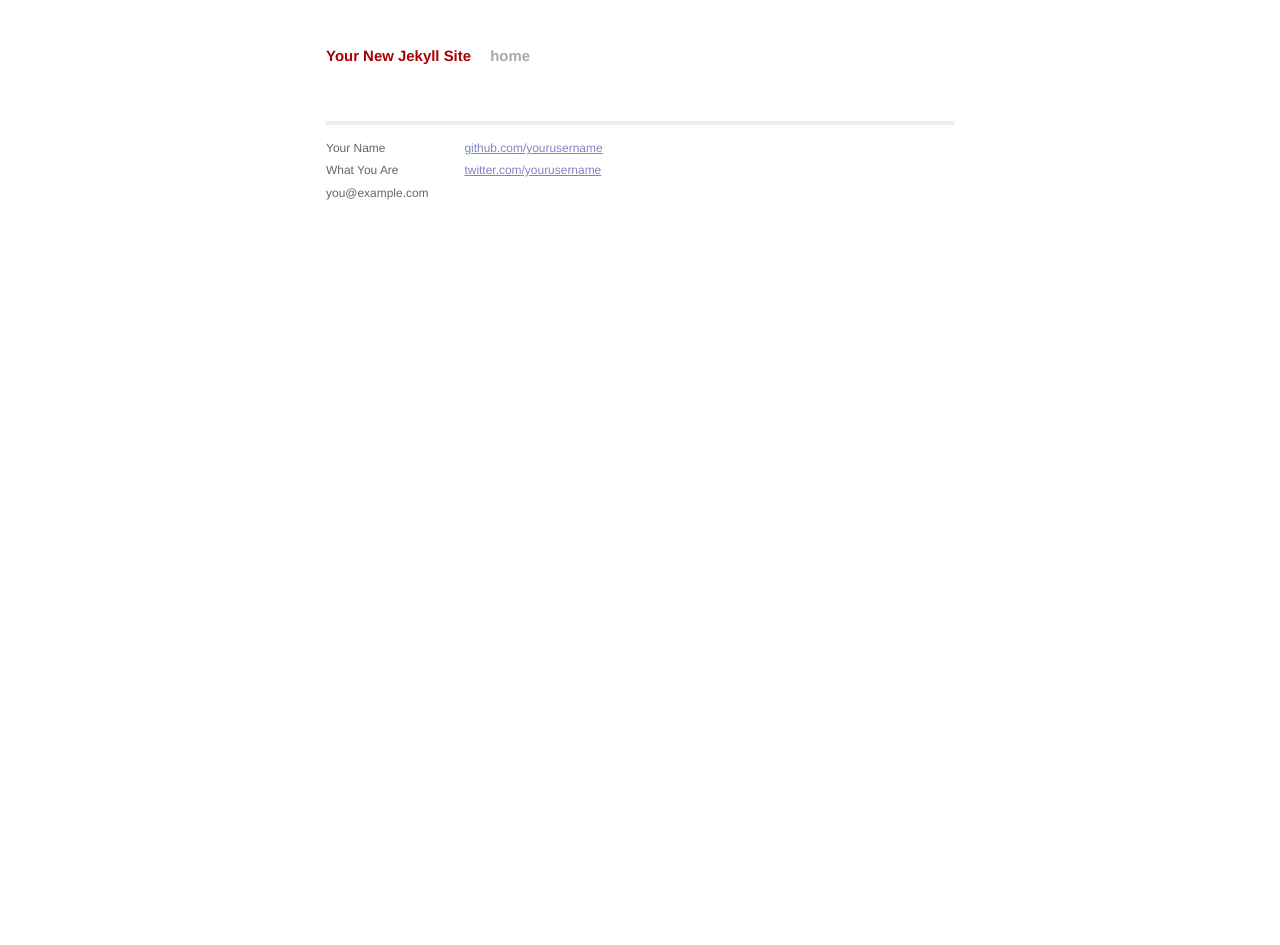
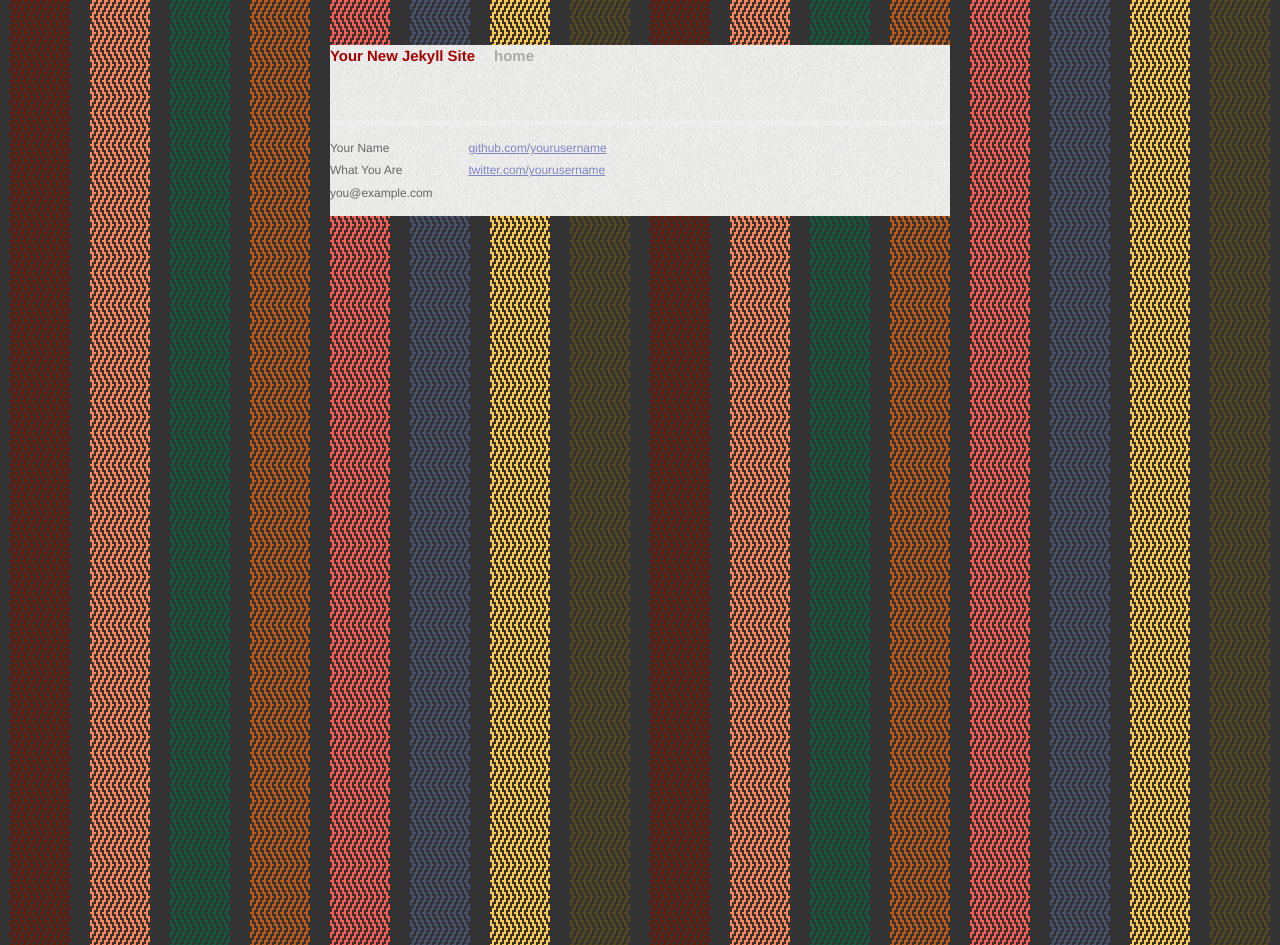
Before and after one commit to TimMoore/www.bonniemooredesigns.com, a Jekyll site: the page built from index.html, in a window 1280 px wide. Built offline with Jekyll 4.4.1, drawn with Linux system fonts in a browser that asks for light colours; Markdown is read by kramdown in place of the engine named in the settings.

Commit message:
Add backgrounds.

```diff
--- a/css/main.css
+++ b/css/main.css
@@ -13,7 +13,9 @@
 html, body { height: 100%; }
 
 body {
-  background-color: #FFF;
+  background-color: #333;
+  background-image: url(../images/pixels.gif);
+  background-position: center;
   font: 13.34px Helvetica, Arial, sans-serif;
   font-size: small;
   text-align: center;
@@ -42,9 +44,11 @@ a:visited { color: #a0a; }
 /*****************************************************************************/
 
 .site {
+  background-color: #F3F3F3;
+  background-image: url(../images/fabric_1.png);
   font-size: 115%;
   text-align: justify;
-  width: 42em;
+  width: 620px;
   margin: 3em auto 2em;
   line-height: 1.5em;
 }
```
Also changed, not shown: images/fabric_1.png (added), images/pixels.gif (added).
